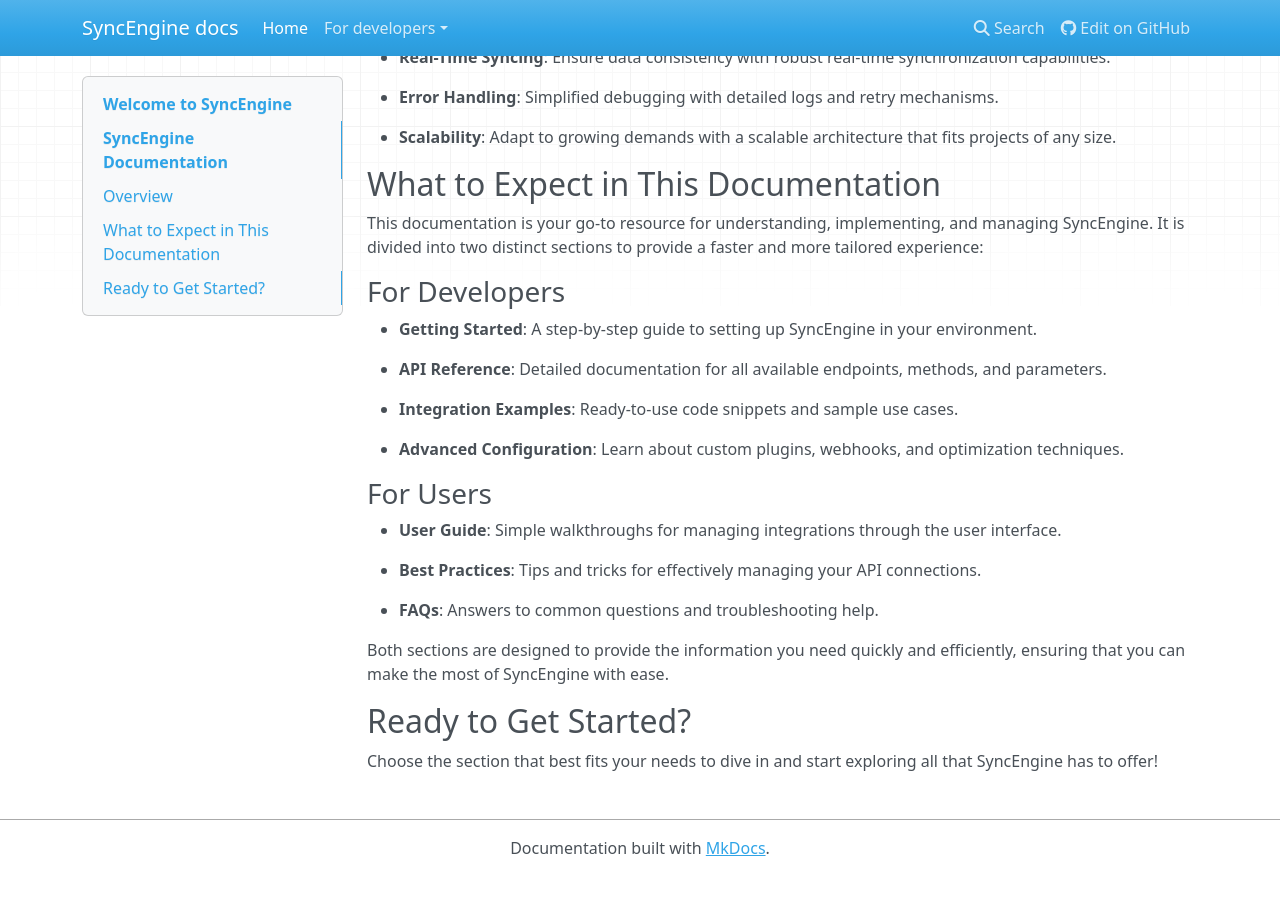
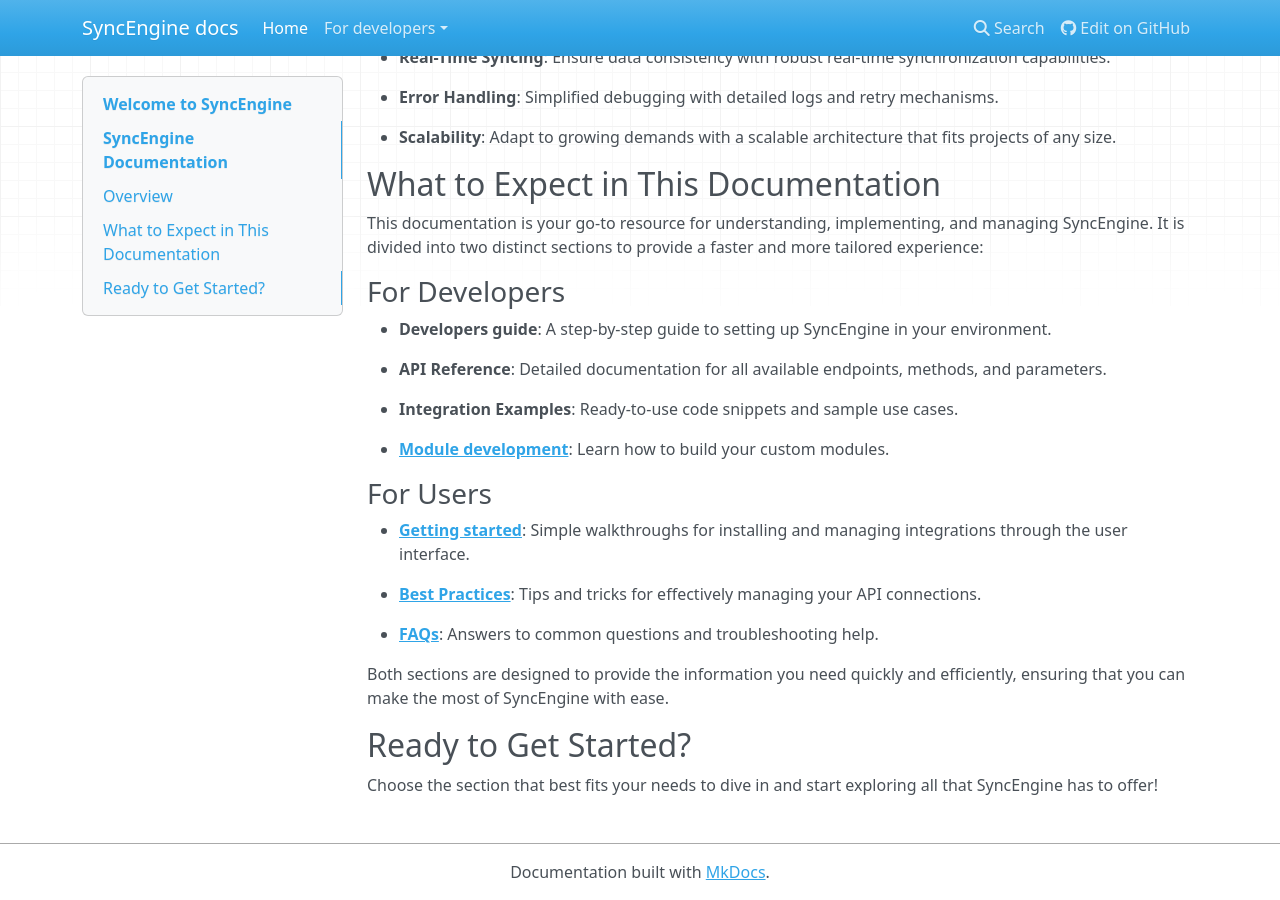
Before and after one commit to SyncEngine/docs, an MkDocs documentation site: the page built from docs/index.md, in a window 1280 px wide and 900 px high, scrolled down 508 px. Built offline with MkDocs 1.6.1, drawn with Linux system fonts in a browser that asks for light colours; nearby versions of some CDN libraries; before the commit the page ends 1384 px from its top, so only the background shows below that.

Commit message:
adding links

```diff
--- a/docs/index.md
+++ b/docs/index.md
@@ -31,21 +31,21 @@ This documentation is your go-to resource for understanding, implementing, and m
 
 ### For Developers
 
--   **Getting Started**: A step-by-step guide to setting up SyncEngine in your environment.
+-   **Developers guide**: A step-by-step guide to setting up SyncEngine in your environment.
 
 -   **API Reference**: Detailed documentation for all available endpoints, methods, and parameters.
 
 -   **Integration Examples**: Ready-to-use code snippets and sample use cases.
 
--   **Advanced Configuration**: Learn about custom plugins, webhooks, and optimization techniques.
+-   **[Module development](dev-docs/module-development.md)**: Learn how to build your custom modules.
 
 ### For Users
 
--   **User Guide**: Simple walkthroughs for managing integrations through the user interface.
+-   **[Getting started](user-docs/getting-started.md)**: Simple walkthroughs for installing and managing integrations through the user interface.
 
--   **Best Practices**: Tips and tricks for effectively managing your API connections.
+-   **[Best Practices](user-docs/best-practices.md)**: Tips and tricks for effectively managing your API connections.
 
--   **FAQs**: Answers to common questions and troubleshooting help.
+-   **[FAQs](user-docs/faq.md)**: Answers to common questions and troubleshooting help.
 
 Both sections are designed to provide the information you need quickly and efficiently, ensuring that you can make the most of SyncEngine with ease.
 
```
